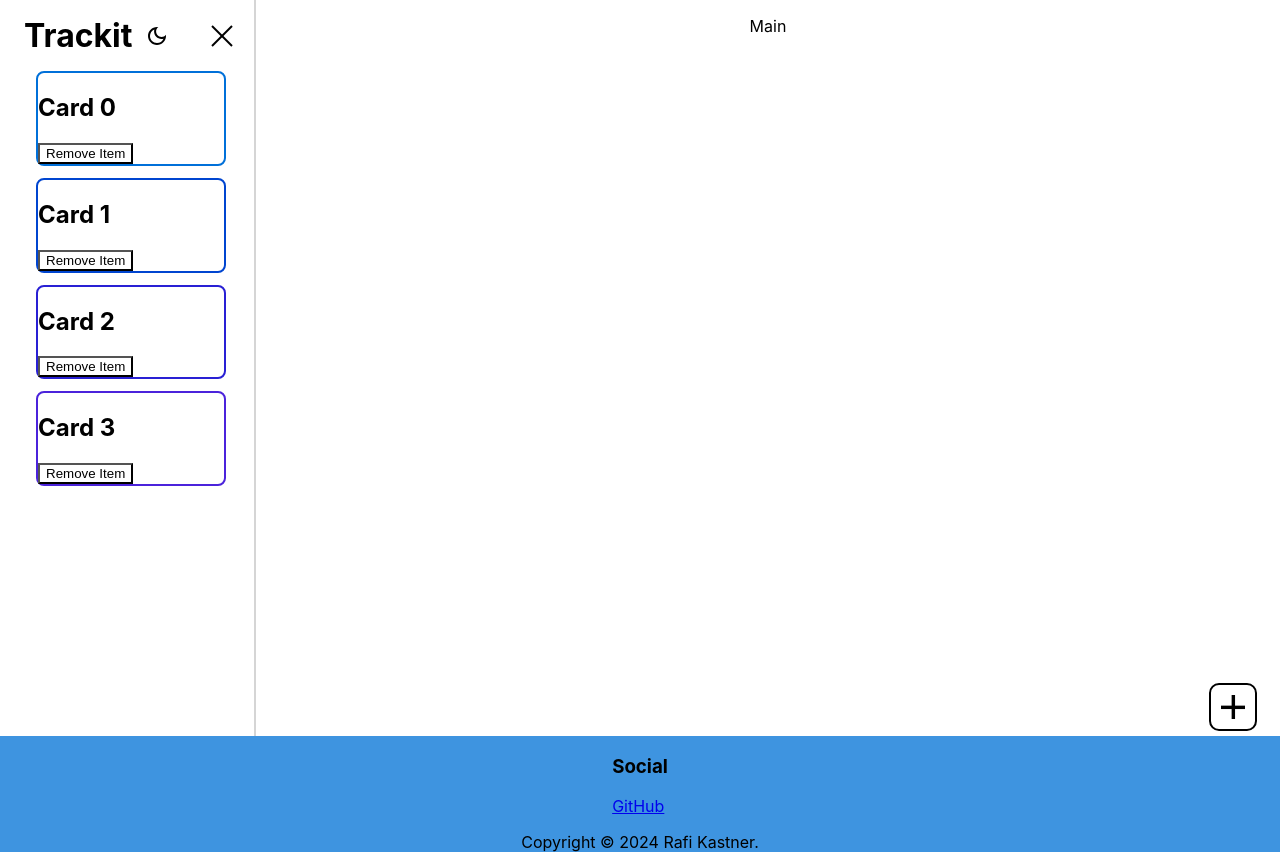
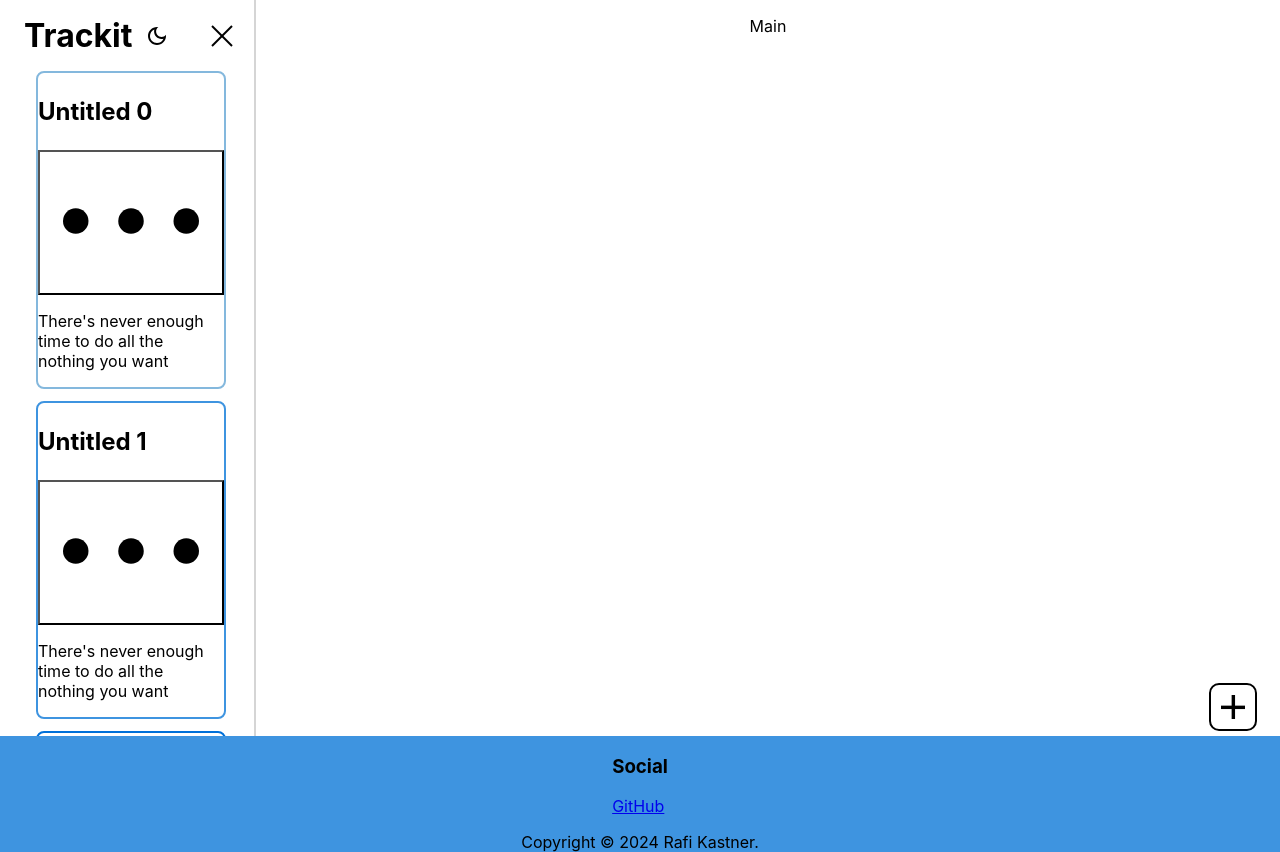
Before and after one commit to RafiKastner/trackit, a React (Create React App) app: page / in a window 1280 px wide. Built offline with nearby package versions, Linux system fonts and the light colour scheme.

Commit message:
Better sidebar cards & animations

```diff
--- a/src/components/menuItem.js
+++ b/src/components/menuItem.js
@@ -1,22 +1,25 @@
-import { motion } from 'framer-motion';
+import { motion, transform, useCycle, useVelocity } from 'framer-motion';
+import { useEffect, useState } from 'react';
 
-const colors = ["var(--color-primary-light)", "var(--color-primary)", "var(--color-primary-dark)", "var(--color-primary-darker)", "var(--color-primary-darkest)"];
+const colors = ["var(--color-primary-lightest)", "var(--color-primary-lighter)", "var(--color-primary-light)", "var(--color-primary)", "var(--color-primary-dark)", "var(--color-primary-darker)", "var(--color-primary-darkest)"];
 
 export function Item(props) {
     var index = props.index
     var notes = props.notes
     var note = notes[index]
-    const style = { border: `2px solid ${colors[index < colors.length ? index : colors.length - 1]}` };
-    const removeNote = (noteToRemove) => {
-        props.setNotes(notes.filter((note) => note !== noteToRemove))
+    const style = { border: `2px solid ${colors[index < colors.length ? index : colors.length - 1]}`, zIndex: '1', position: 'relative'};
+    const removeNote = () => {
+        props.setNotes(notes.filter((n) => n !== note))
     }
     return (
-        <Card style={style} {...props}>
+        <Card initial='open' style={style} {...props}>
             <CardHeader>
-                <CardTitle>Card {index}</CardTitle>
+                <CardTitle>{note.title}</CardTitle>
+                <CardOptions removeNote={removeNote} {...props}/>
             </CardHeader>
-            <CardDescription></CardDescription>
-            <button type="button" onClick={() => removeNote(note)}>Remove Item</button>
+            <CardDescription>{note.description}</CardDescription>
+            {/* display here like little previews of other stuff
+            like graphs or whatever else you're tracking*/}
         </Card>
     )
 }
@@ -35,13 +38,69 @@
 }
 
 export function CardHeader({ children }) {
-    return <div>{ children }</div>
+    return <div className='card-header'>{ children }</div>
 }
 
 export function CardTitle({ children }) {
-    return <h1 className="card-title">{ children }</h1>
+    return <h3 className="card-title">{ children }</h3>
 }
 
 export function CardDescription({ children }) {
-    return <div>{ children }</div>
+    return <p className='card-description'>{ children }</p>
 }
+
+export function CardOptions(props) {
+    var [optionsOpen, setOptionsOpen] = useCycle(false, true)
+    return (
+        <div className='card-options-container'>
+            <button className='card-options-button' onClick={setOptionsOpen}>
+                <svg xmlns="http://www.w3.org/2000/svg" width="80%" height="80%" viewBox="0 0 16 16"
+                    stroke={props.color} fill={props.color} strokeLinecap='round'
+                >
+                    <motion.path
+                        initial={'closed'}
+                        variants={{
+                            closed: {
+                                strokeWidth: '3',
+                                d: 'M1.5 8 L 1.5 8',
+                            },
+                            open: {
+                                strokeWidth: '2',
+                                d: 'M1.5 8 L 8 14',
+                            }
+                        }}
+                        animate={optionsOpen ? 'open' : 'closed'}
+                    />
+                    <motion.path
+                        initial={'closed'}
+                        variants={{
+                            closed: {
+                                d: 'M8 8 L8 8',
+                                strokeWidth: '3'
+                            },
+                            open: {
+                                d: 'M8 14 L8 14',
+                                strokeWidth: '2'
+                            }
+                        }}
+                        animate={optionsOpen ? 'open' : 'closed'}
+                    />
+                    <motion.path
+                        initial={'closed'}
+                        variants={{
+                            closed: {
+                                strokeWidth: '3',
+                                d: 'M14.5 8 L 14.5 8',
+                            },
+                            open: {
+                                strokeWidth: '2',
+                                d: 'M14.5 8 L 8 14',
+                            }
+                        }}
+                        animate={optionsOpen ? 'open' : 'closed'}
+                    />
+                </svg>
+            </button>
+        </div>
+    )
+}
--- a/src/scripts/appLogic.js
+++ b/src/scripts/appLogic.js
@@ -20,7 +20,11 @@
   const [notes, setNotes] = useState(() => {
     let initialNotes = [];
     for (let i = 0; i < 4; i++) {
-      initialNotes.push({ title: `Untitled ${i}`, id: i });
+      initialNotes.push({
+        title: `Untitled ${i}`,
+        id: i,
+        description: "There's never enough time to do all the nothing you want",
+      });
     }
     return initialNotes;
   });
```
